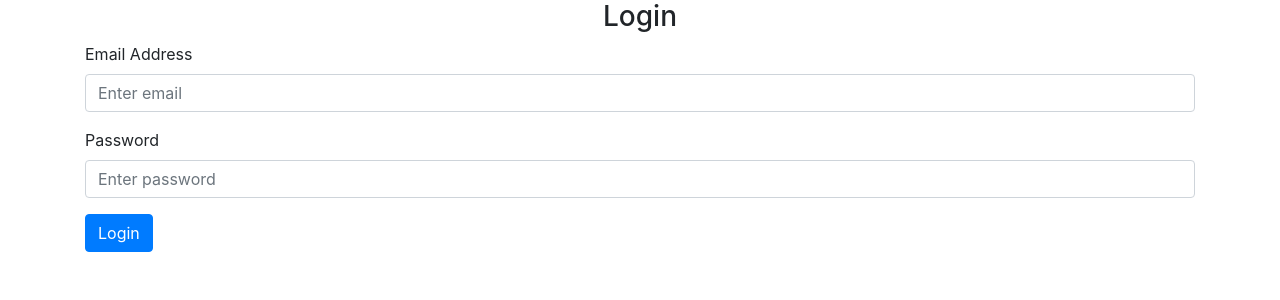
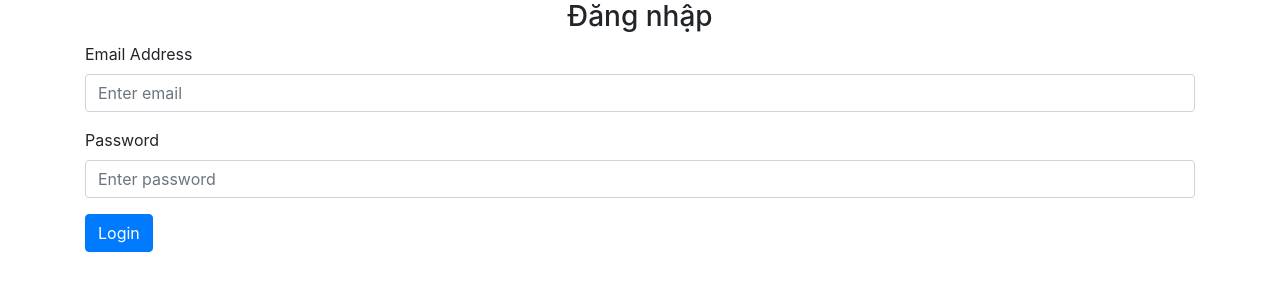
Before and after one commit to khaidtraivch/testcicd_argocd, a Flask app: page /login in a window 1280 px wide. Shown: the part 56-356 px from the top of the page. Run offline with Flask 3, Linux system fonts and the light colour scheme; some libraries are stand-ins or nearby versions.

Commit message:
Edit login.html

```diff
--- a/todolist/templates/login.html
+++ b/todolist/templates/login.html
@@ -4,7 +4,7 @@
 
 {% block content %}
 <form method="POST">
-    <h3 align = "center"> Login</h3>
+    <h3 align = "center"> Đăng nhập</h3>
     <div class="form-group">
         <label for="email">Email Address</label>
         <input type="email" class="form-control" id="email" name="email" placeholder="Enter email" />
```
